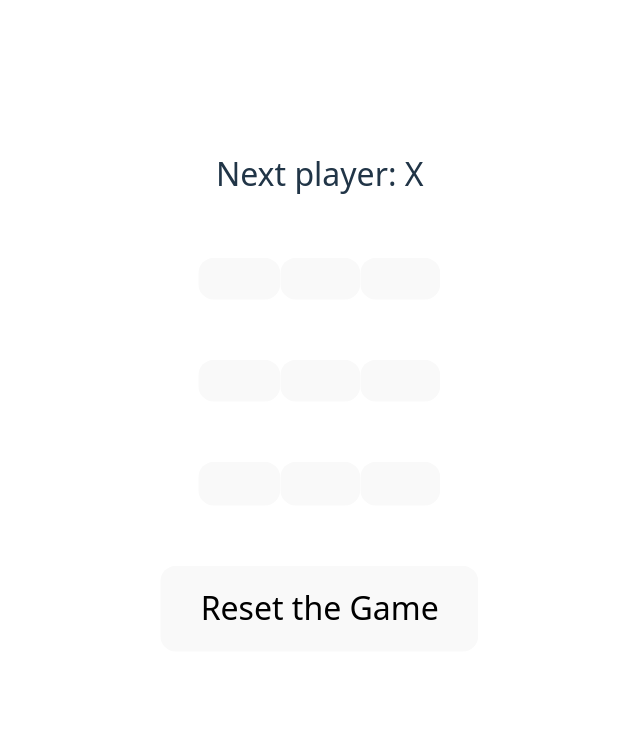
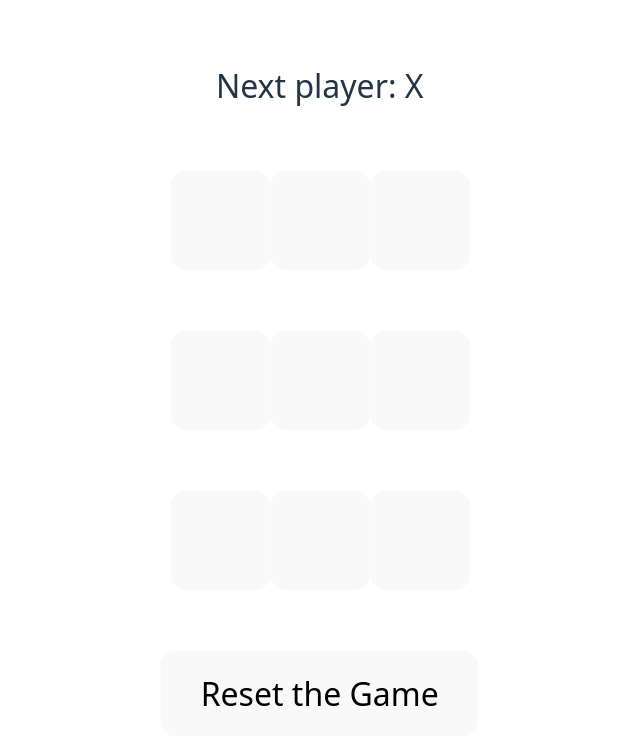
Before and after one commit to jenn-liuu/technify-tic-tac-toe, a React (Vite) app in the folder my-react-app/: page / in a window 1280 px wide. Shown: the top 744 px of the page, without its empty margins (320-960 px from the left). Built offline with nearby package versions, Linux system fonts and the light colour scheme.

Commit message:
fixed sizing of squares

```diff
--- a/my-react-app/src/index.css
+++ b/my-react-app/src/index.css
@@ -44,6 +44,11 @@ body {
   display: flex;
 }
 
+.square {
+  width: 50px;
+  height: 50px;
+}
+
 h1 {
   font-size: 3.2em;
   line-height: 1.1;
```
